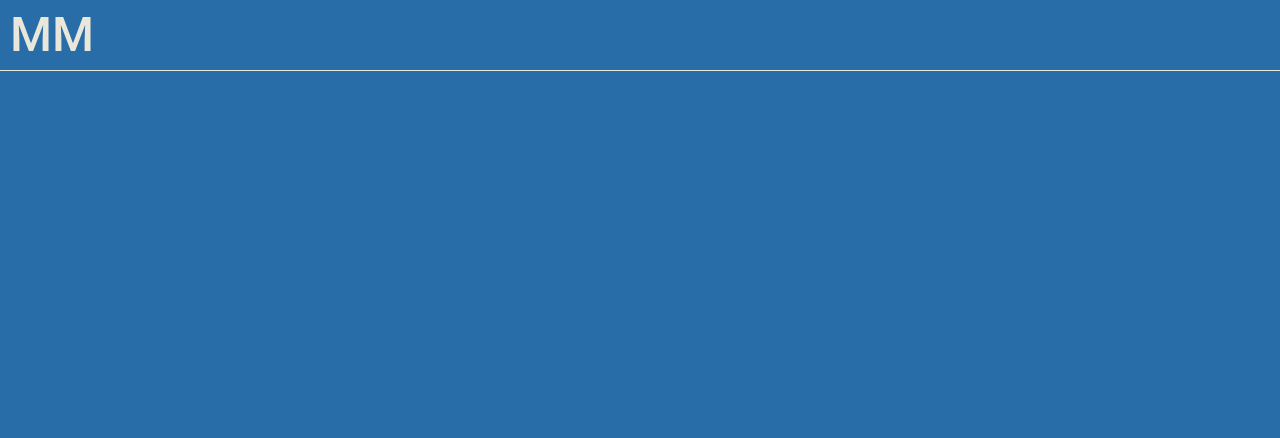
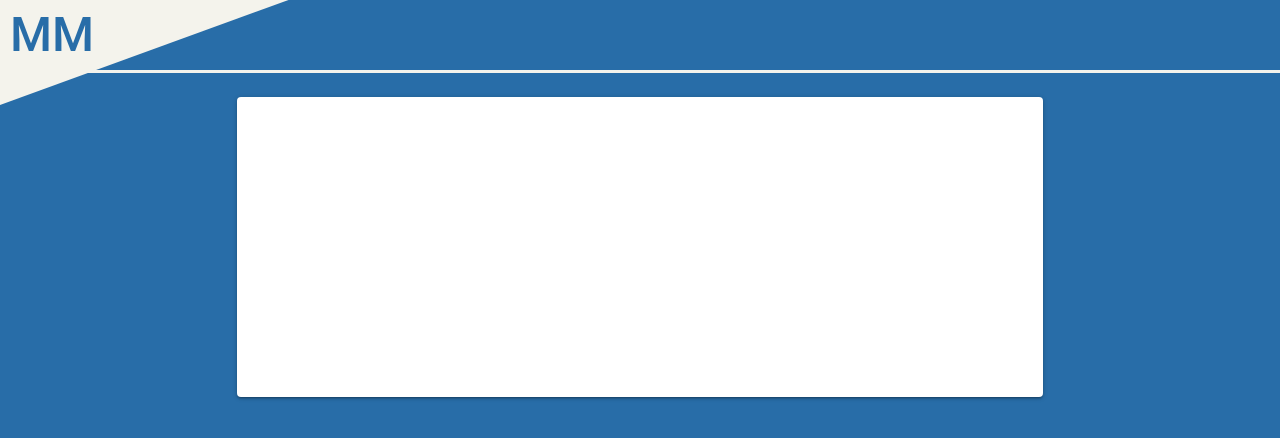
Before and after one commit to MMazzocchi/mmazzocchi.github.io, a React (Create React App) app: page / in a window 1280 px wide. Shown: the top 438 px of the page. Built offline with nearby package versions, Linux system fonts and the light colour scheme.

Commit message:
Moved styles into navbar, added background to home icon.

```diff
--- a/src/App.js
+++ b/src/App.js
@@ -1,13 +1,31 @@
-import React, { Component } from 'react';
+import React, { Fragment } from 'react';
 import './App.css';
 import NavBar from './navbar';
+import Grid from '@material-ui/core/Grid';
+import Paper from '@material-ui/core/Paper';
+import withStyles from '@material-ui/core/styles/withStyles.js';
 
-class App extends Component {
-  render() {
-    return (
-      <NavBar />
-    );
+const styles = {
+  container: {
+    flexGrox: 1,
+  },
+  content: {
+    padding: '24px',
   }
-}
+};
 
-export default App;
+const App = ({ classes }) => (
+  <Fragment>
+    <NavBar />
+
+    <div className={ classes.container }>
+      <Grid container justify="center">
+        <Grid item xs={12} md={8} className={ classes.content }>
+          <Paper style={{ width: '100%', height: '300px' }} />
+        </Grid>
+      </Grid>
+    </div>
+  </Fragment>
+);
+
+export default withStyles(styles)(App);
--- a/src/navbar/index.js
+++ b/src/navbar/index.js
@@ -1,15 +1,45 @@
 import React from 'react';
-import styles from '../styles.js';
-import { withStyles } from '@material-ui/core';
+import { fg_color, bg_color } from '../styles.js';
+import withStyles from '@material-ui/core/styles/withStyles.js';
 import Toolbar from '@material-ui/core/Toolbar';
 import Typography from '@material-ui/core/Typography';
 
+const home_styles = {
+  navbar: {
+    'border-bottom': `3px solid${ fg_color }`,
+    padding: 0,
+  },
+  slant: {
+    'position': 'absolute',
+    'left': '-60%',
+    'top': 0,
+    'height': '150%',
+    'width': '120%',
+    'background-color': fg_color,
+    'color': bg_color,
+    'z-index': -1,
+    'transform': 'skewY(160deg)'
+  },
+  home_icon: {
+    'color': bg_color,
+    'font-weight': 500,
+    'padding': '10px',
+  }
+};
+
+const HomeIcon = ({ classes }) => (
+  <div id="home_icon">
+    <Typography variant="h3" className={ classes.home_icon }>
+      MM
+      <div className={ classes.slant }></div>
+    </Typography>
+  </div>
+);
+
 const NavBar = ({ classes }) => (
   <Toolbar className={ classes.navbar }>
-    <Typography variant="h3" className={ classes.home_icon }>
-      MM
-    </Typography>
+    <HomeIcon classes={ classes } />
   </Toolbar>
 );
 
-export default withStyles(styles)(NavBar);
+export default withStyles(home_styles)(NavBar);
--- a/src/styles.js
+++ b/src/styles.js
@@ -1,18 +1,8 @@
-const fg_color = '#E9E7DA';
+const fg_color = '#F4F3EC';
+const bg_color = '#286DA8';
 
 const styles = {
-  navbar: {
-    'border-bottom': `1px solid${ fg_color }`,
-    padding: 0,
-  },
-  text: {
-    color: 'white',
-  },
-  home_icon: {
-    color: fg_color,
-    'font-weight': 500,
-    padding: '10px',
-  }
 };
 
+export { styles, fg_color, bg_color };
 export default styles;
```
